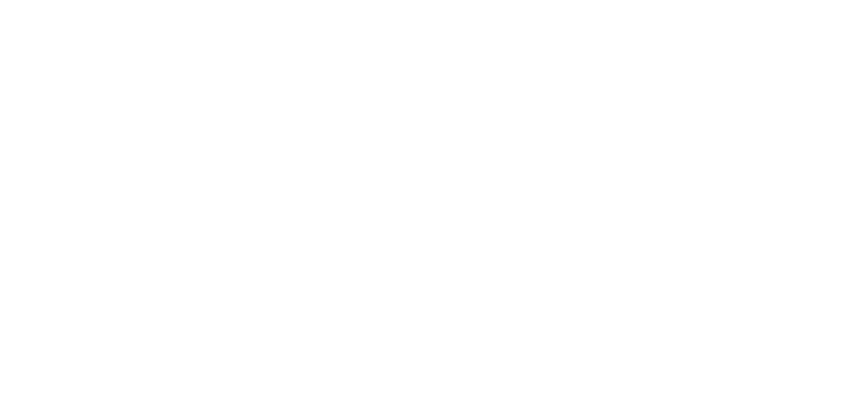
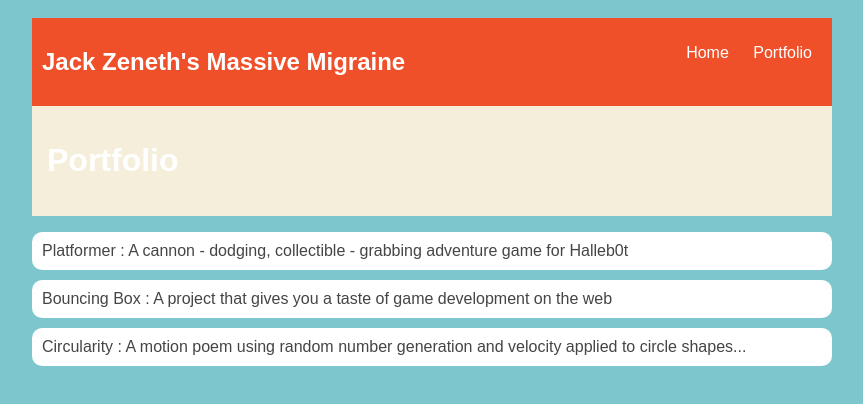
Before and after one commit to Ianlongsam/IanSam2.github.io, a plain HTML site: page portfolio.html in a window 1280 px wide. Shown: the whole page, without its empty margins (208-1071 px from the left). Drawn offline with Linux system fonts and the light colour scheme.

Commit message:
describe your changes here

```diff
--- a/portfolio.html
+++ b/portfolio.html
@@ -1,14 +1,115 @@
-<!doctypehtml>
+<!DOCTYPE HTML>
 <html>
     <head>
-            <title> JACK ZENETH HAS BEEN HERE </title>
+        <title> Jack Zeneth's not so delicious McFlurries</title>
+        <style type="text/css">
+            body {
+                background: rgb(125, 198, 205);
+                color: rgb(45, 45, 45);
+                padding: 10px;
+                font-family: arial;
+            }
+            header {
+                font-size: 1.5em;
+                font-weight: bold;
+            }
+
+            #all-contents {
+                max-width: 800px;
+                margin: auto;
+            }
+
+            /* navigation menu */
+            nav {
+                background: rgb(239, 80, 41);
+                margin: 0 auto;
+                display: flex;
+                padding: 10px;
+            }
+            h1 {
+                display: flex;
+                align-items: center;
+                color: rgb(255, 255, 255);
+                flex: 1;
+            }
+            #nav-ul {
+                list-style-image: none;
+            }
+            .nav-li {
+                display: inline-block;
+                padding: 0 10px;
+            }
+            .nav-a {
+                text-decoration: none;
+                color: #fff;
+            }
+
+            /* main container area beneath menu */
+            main {
+                background: rgb(245, 238, 219);
+                display: flex;
+            }
+            .content {
+                flex: 1;
+                padding: 15px;
+                            /* portfolio styles */
+
+                color: black;
+            }
+
+            #portfolio {
+                list-style-type: none;
+                padding-left: 0;
+            }
+
+            #portfolio li {
+                background: #fff;
+                padding: 10px;
+                border-radius: 10px;
+                margin-bottom: 10px;
+            }
+
+            #portfolio li:hover {
+                background: #eee;
+            }
+
+            #portfolio a {
+                text-decoration: none;
+                color: #454545;
+            }
+
+
+        </style>
+
     </head>
 
     <body>
       <div id="all-contents">
+        <nav>
+            <h1> Jack Zeneth's Massive Migraine</h1>
+            <ul id="nav-ul">
+                <li class="nav-li">
+                  <a class="nav-a" href="index.html">Home</a>
+                </li>
+                <li class="nav-li">
+                  <a class="nav-a" href="portfolio.html">Portfolio</a>
+                </li>
+            </ul>
+        </nav>
+        <main>
+            <div class="content">
+                <h1>Portfolio</h1>
+                <ul id="portfolio">
+                </ul>
+            </div>
+        </main>
+        <ul id="portfolio">
+            <li><a href="projects/platformer/">Platformer : A cannon - dodging, collectible - grabbing adventure game for Halleb0t</a></li>
+            <li><a href="projects/bouncing-box/">Bouncing Box : A project that gives you a taste of game development on the web </a></li>
+            <li><a href="projects/circularity/">Circularity : A motion poem using random number generation and velocity applied to circle shapes...</a></li>
+
+        </ul>
 
       </div>
-
-
     </body>
 </html>
```
Lines whose indentation alone changed are shown as unchanged.
